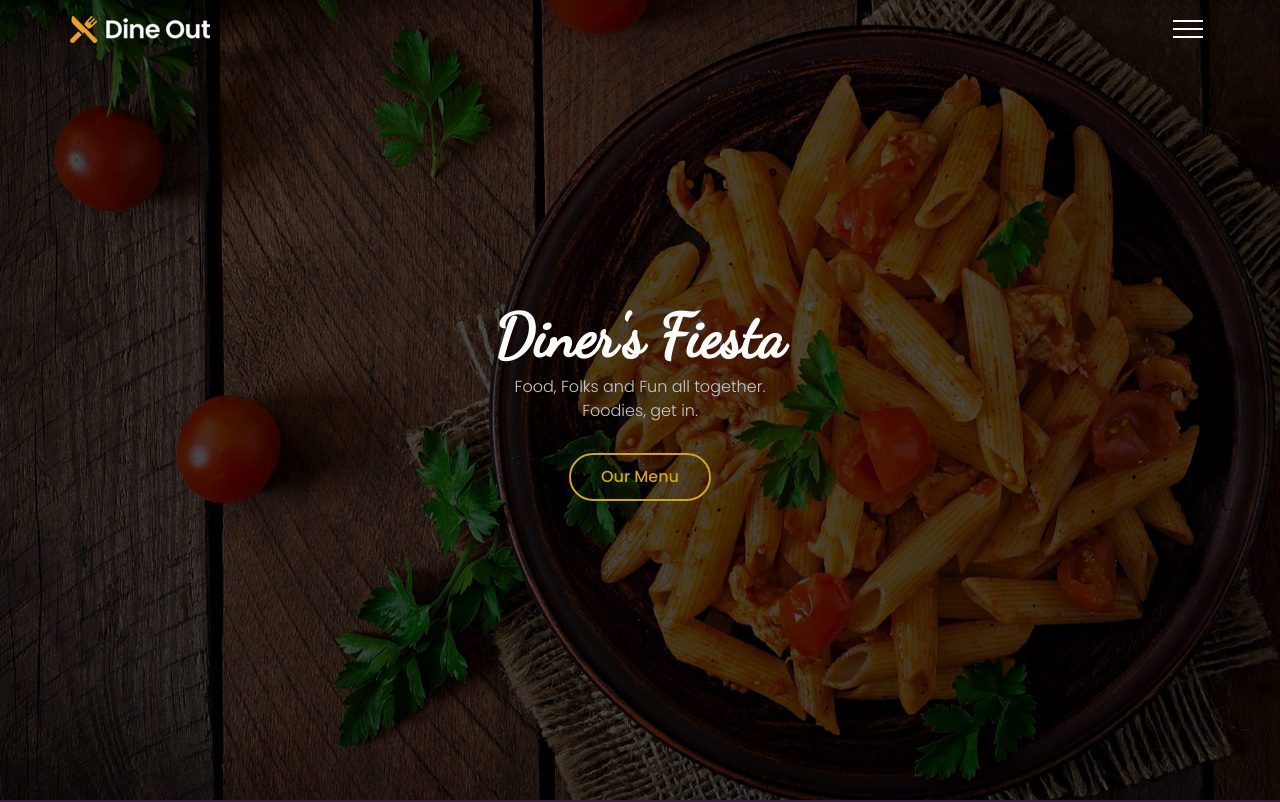
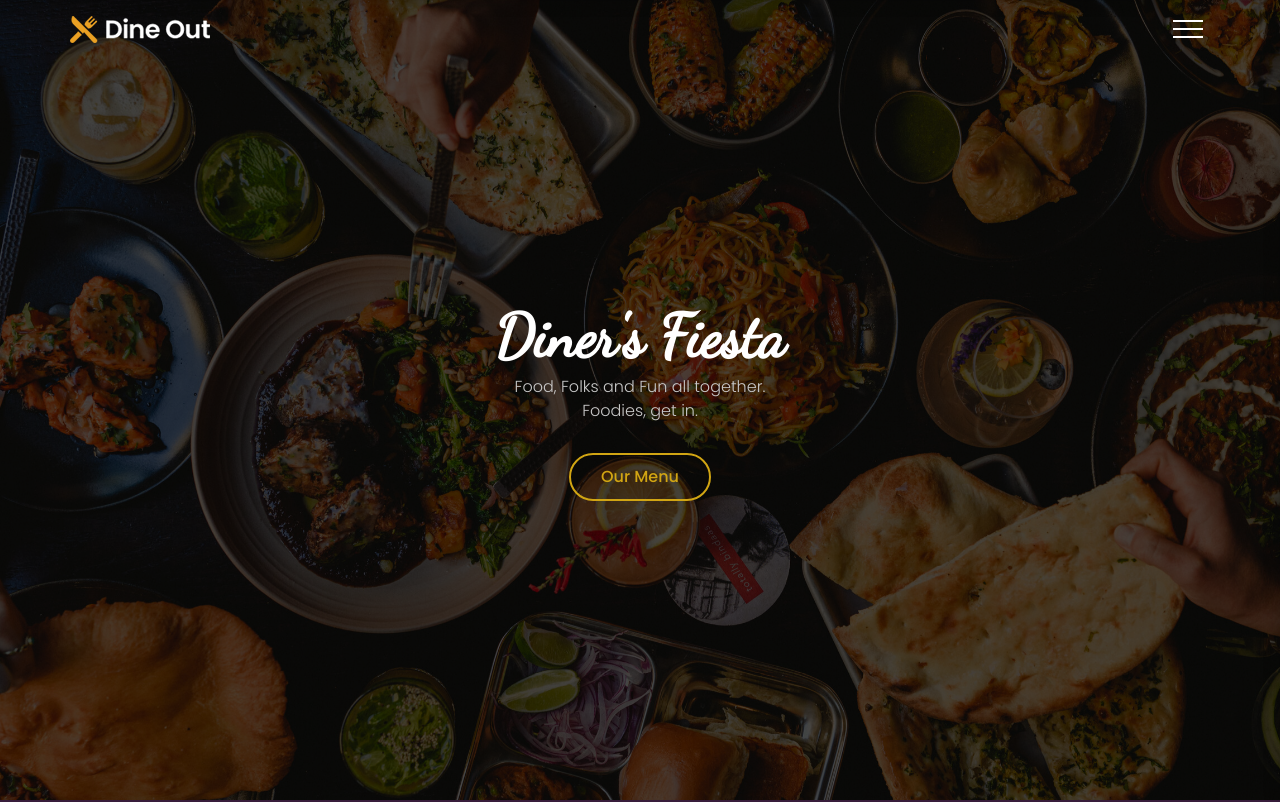
Before and after one commit to sanjanaalwe1709/Restaurant-website, a plain HTML site: page index.html in a window 1280 px wide. Shown: the top 802 px of the page. Drawn offline with Linux system fonts and the light colour scheme.

Commit message:
Update style.css

```diff
--- a/css/style.css
+++ b/css/style.css
@@ -308,7 +308,7 @@ section{
     top: 0;
     height: 100%;
     width: 100%;
-    background-image: url('../img/home-bg.jpg');
+    background-image: url('../img/home-bg1.jpg');
     background-attachment: fixed;
     background-size: cover;
     background-position: center;
```
